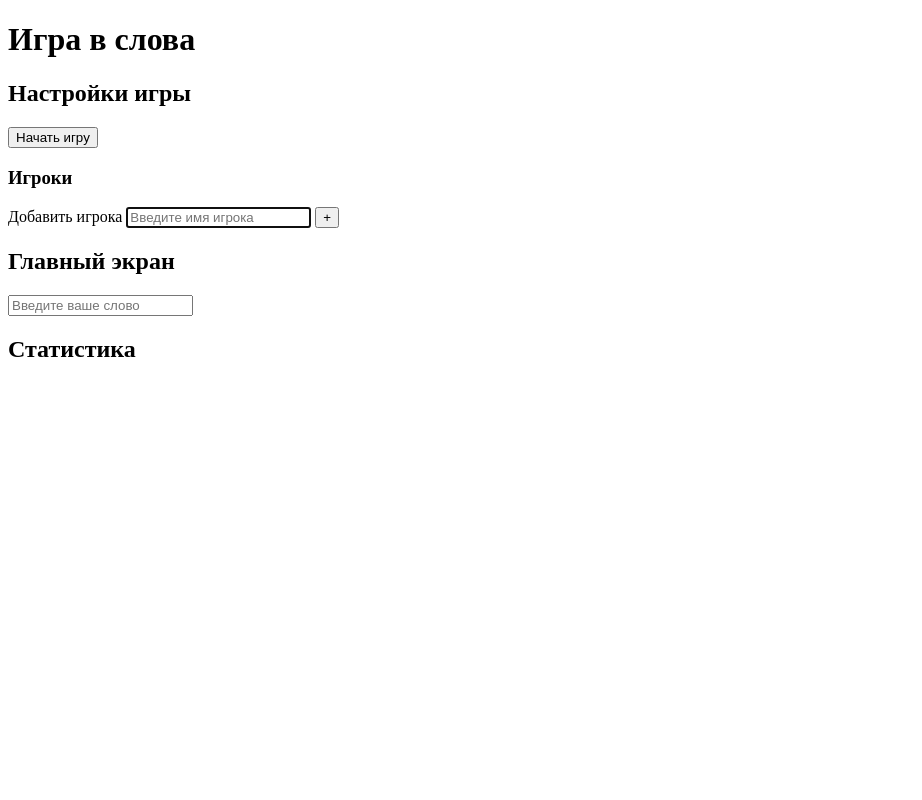
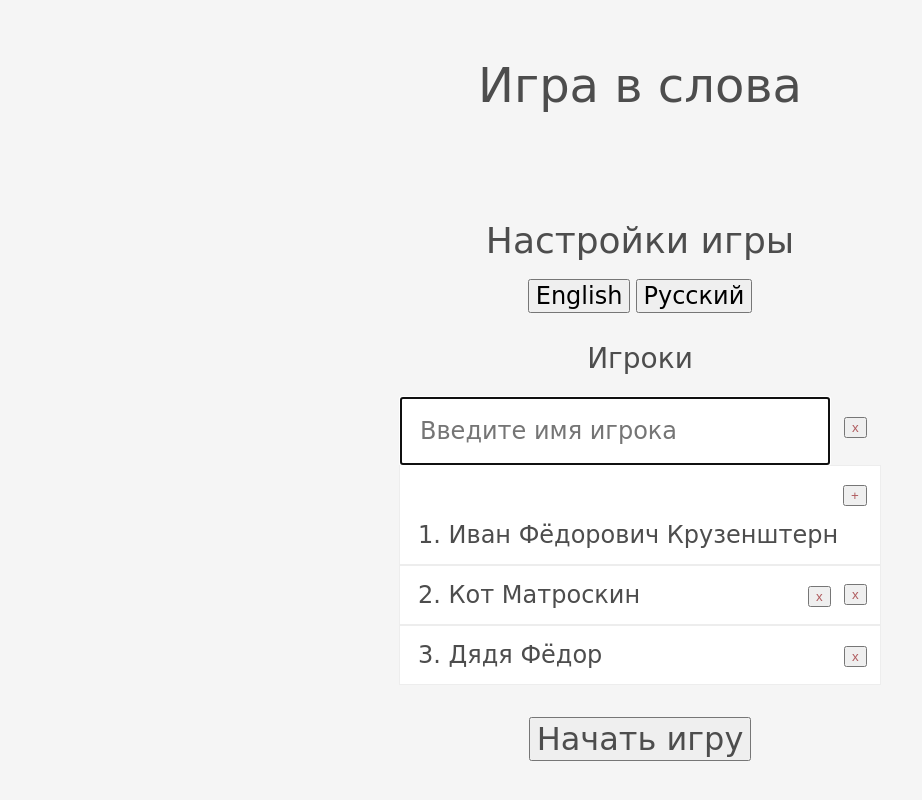
Before and after one commit to e-pol/backbone-04-words, a plain HTML site: page site/index.html in a window 1280 px wide. Shown: the whole page, without its empty margins (0-922 px from the left). Drawn offline with Linux system fonts and the light colour scheme; a web font is replaced by a local one.

Commit message:
Created css style of settings section

```diff
--- a/site/css/main.css
+++ b/site/css/main.css
@@ -0,0 +1,107 @@
+@import url(https://fonts.googleapis.com/css?family=Neucha&subset=latin,cyrillic);
+
+body {
+    background: #f5f5f5 none repeat scroll 0 0;
+    color: #4d4d4d;
+    font-family: 'Neucha', cursive;
+    font-size: 1em;
+    line-height: 1.375em;
+    max-width: 800px;
+    min-width: 400px;
+    margin: 0 auto;
+}
+
+h1 {
+    font-size: 3em;
+    line-height: 1.05em;
+    text-align: center;
+    margin-top: 1.25em;
+}
+
+h2 {
+    font-size: 2.25em;
+    line-height: 1.25em;
+    text-align: center;
+}
+
+h3 {
+    font-size: 1.75em;
+    line-height: 1.25em;
+    text-align: center;
+}
+
+h4 {
+    font-size: 1.125em;
+    line-height: 1.22222222em;
+}
+
+blockquote {
+    font-size: 1.5em;
+    line-height: 1.4583333em;
+}
+
+.hidden {
+    display: none;
+}
+
+header h2 {
+    margin-top: 3.0em;
+}
+
+/* Game setup */
+
+div.language {
+    margin-top: 1.0em;
+    text-align: center;
+}
+
+.language button {
+    font-size: 1.5em;
+    font-family: 'Neucha', cursive;
+}
+
+.players h3 {
+    margin-top: 1.0em;
+    margin-bottom: 0.75em;
+}
+
+.players-list li {
+    background-color: #fff;
+    border: 1px solid #ededed;
+}
+
+.players form,
+.players-list li {
+    max-width: 30em;
+    margin: 0 auto;
+}
+
+.players-list li label,
+.players input {
+    font-family: 'Neucha', cursive;
+    font-size: 1.5em;
+    display: inline-block;
+    padding: 0.75em 0.75em 0.75em 0.75em;
+}
+
+.players input {
+    padding-right: 4.5em;
+}
+
+.players-list button,
+.players button {
+    color: #af5b5e;
+    float: right;
+    margin-top: 1.5em;
+    margin-right: 1.0em;
+}
+
+#startNewGame {
+    font-size: 2.0em;
+    display: block;
+    font-family: 'Neucha', cursive;
+    margin: 0 auto;
+    margin-top: 1.0em;
+    float: none;
+    color: #4d4d4d;
+}
--- /dev/null
+++ b/site/css/reset.css
@@ -0,0 +1,48 @@
+/* http://meyerweb.com/eric/tools/css/reset/
+   v2.0 | 20110126
+   License: none (public domain)
+*/
+
+html, body, div, span, applet, object, iframe,
+h1, h2, h3, h4, h5, h6, p, blockquote, pre,
+a, abbr, acronym, address, big, cite, code,
+del, dfn, em, img, ins, kbd, q, s, samp,
+small, strike, strong, sub, sup, tt, var,
+b, u, i, center,
+dl, dt, dd, ol, ul, li,
+fieldset, form, label, legend,
+table, caption, tbody, tfoot, thead, tr, th, td,
+article, aside, canvas, details, embed,
+figure, figcaption, footer, header, hgroup,
+menu, nav, output, ruby, section, summary,
+time, mark, audio, video {
+	margin: 0;
+	padding: 0;
+	border: 0;
+	font-size: 100%;
+	font: inherit;
+	vertical-align: baseline;
+}
+/* HTML5 display-role reset for older browsers */
+article, aside, details, figcaption, figure,
+footer, header, hgroup, menu, nav, section {
+	display: block;
+}
+body {
+	line-height: 1;
+}
+ol, ul {
+	list-style: none;
+}
+blockquote, q {
+	quotes: none;
+}
+blockquote:before, blockquote:after,
+q:before, q:after {
+	content: '';
+	content: none;
+}
+table {
+	border-collapse: collapse;
+	border-spacing: 0;
+}
--- a/site/index.html
+++ b/site/index.html
@@ -3,6 +3,7 @@
 <head>
     <meta charset="UTF-8" />
     <title>Tutorial app: Game Words</title>
+    <link rel="stylesheet" href="css/reset.css">
     <link rel="stylesheet" href="css/main.css">
 </head>
 <body>
@@ -16,28 +17,52 @@
     <main id="app-main">
 
         <!-- Game setup -->
-        <section id="app-setup">
+        <section id="app-setup" class="settings">
 
             <header id="app-setup-header">
                 <h2>Настройки игры</h2>
-                <button id="startNewGame">Начать игру</button>
+                <div class="language">
+                        <button>English</button>
+                        <button>Русский</button>
+                </div>
                 <span id="app-setup-msg"></span>
             </header>
 
             <!-- Players` setup section -->
-            <section id="app-setup-players">
+            <section id="app-setup-players" class="players">
 
                 <header id="app-setup-players-header">
                     <h3>Игроки</h3>
                     <form id="app-setup-players-new" action ="#">
-                        <label for="app-setup-players-new-name">Добавить игрока</label>
+                        <label for="app-setup-players-new-name"></label>
                         <input id="app-setup-players-new-name" placeholder="Введите имя игрока" autofocus type="text" />
+                        <button id="app-setup-players-clear">x</button>
                         <button id="app-setup-players-add">+</button>
                     </form>
                     <span id="app-setup-players-msg"></span>
                 </header>
 
-                <section id="app-setup-players-main">
+                <section class="players-list">
+                    <ul id="app-setup-players-list">
+                        <li>
+                            <div>
+                                <label>1. Иван Фёдорович Крузенштерн</label>
+                                <button class="destroy">x</button>
+                            </div>
+                        </li>
+                        <li>
+                            <div>
+                                <label>2. Кот Матроскин</label>
+                                <button class="destroy">x</button>
+                            </div>
+                        </li>
+                        <li>
+                            <div>
+                                <label>3. Дядя Фёдор</label>
+                                <button class="destroy">x</button>
+                            </div>
+                        </li>
+                    </ul>
                 </section>
 
                 <footer id="game-setup-players-footer">
@@ -46,11 +71,12 @@
             </section>
 
             <footer id="app-setup-footer">
+                <button id="startNewGame">Начать игру</button>
             </footer>
         </section>
 
         <!-- Main game section -->
-        <section id="app-words">
+        <section id="app-words" class="hidden">
 
             <header id="app-words-header">
                 <h2>Главный экран</h2>
@@ -58,6 +84,7 @@
 
             <section id="app-words-main">
                 <input id="app-words-add" placeholder="Введите ваше слово">
+                <button id="app-words-add">+</button>
             </section>
 
             <footer id="app-words-footer">
@@ -66,7 +93,7 @@
         </section>
 
         <!-- Game statistics -->
-        <section id="app-statistics">
+        <section id="app-statistics" class="hidden">
 
             <header id="app-statistics-header">
                 <h2>Статистика</h2>
```
